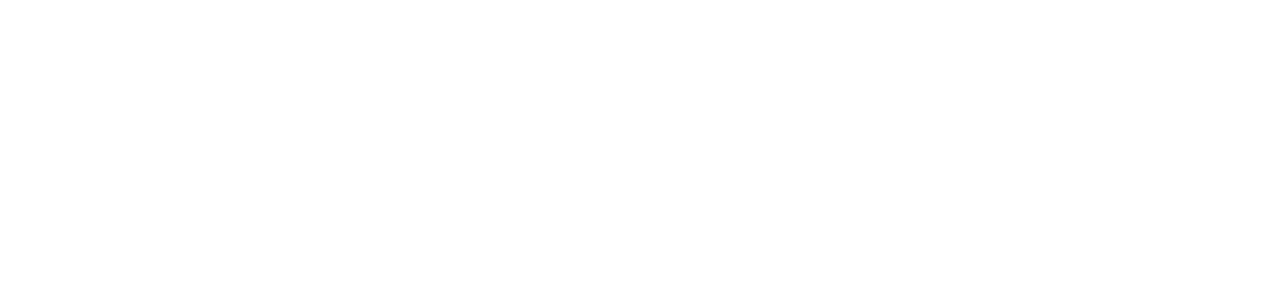
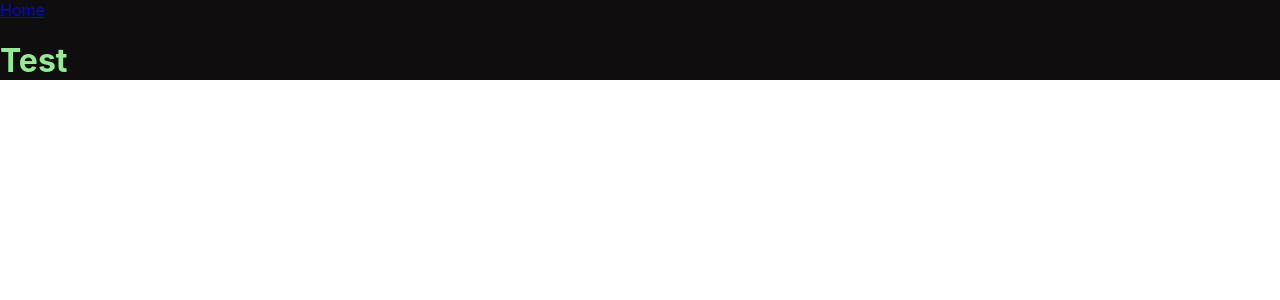
Before and after one commit to centroculturadigital-mx/docker-monitor-react-front, a React (Create React App) app: page /test in a window 1280 px wide. Before the commit this address had no page. Shown: the top 300 px of the page. Built offline with nearby package versions, Linux system fonts and the light colour scheme.

Commit message:
fix nginx

```diff
--- a/src/App.js
+++ b/src/App.js
@@ -2,11 +2,16 @@
 import { Route, Routes } from 'react-router-dom';
 import Dashboard from './components/Dashboard';
 import Container from './components/Container';
+import Home from './components/Home';
+import Test from './components/Test';
 
 function App() {
   return (
     <div className="App">
       <Routes>
+
+        <Route exact path="/" element={<Home />} />
+        <Route exact path="/test" element={<Test />} />
         <Route exact path="/dashboard" element={<Dashboard />} />
         <Route path="/dashboard/:id" element={<Container />} />
       </Routes>
--- /dev/null
+++ b/src/components/Home.js
@@ -0,0 +1,14 @@
+import React from 'react';
+import { Link } from 'react-router-dom';
+
+const Home = () => {
+
+  return (
+    <div style={{backgroundColor: '#0F0D0E'}}>
+       <Link to={`/test`}>Home</Link>
+       <h1 style={{color: 'lightgreen'}}>Home</h1>
+    </div>
+  );
+};
+
+export default Home;
--- /dev/null
+++ b/src/components/Test.js
@@ -0,0 +1,14 @@
+import React from 'react';
+import { Link } from 'react-router-dom';
+
+const Test = () => {
+
+  return (
+    <div style={{backgroundColor: '#0F0D0E'}}>
+       <Link to={`/`}>Home</Link>
+      <h1 style={{color: 'lightgreen'}}>Test</h1>
+    </div>
+  );
+};
+
+export default Test;
```
Also changed, not shown: 1 other file (tests, documents, lock files or other folders).
